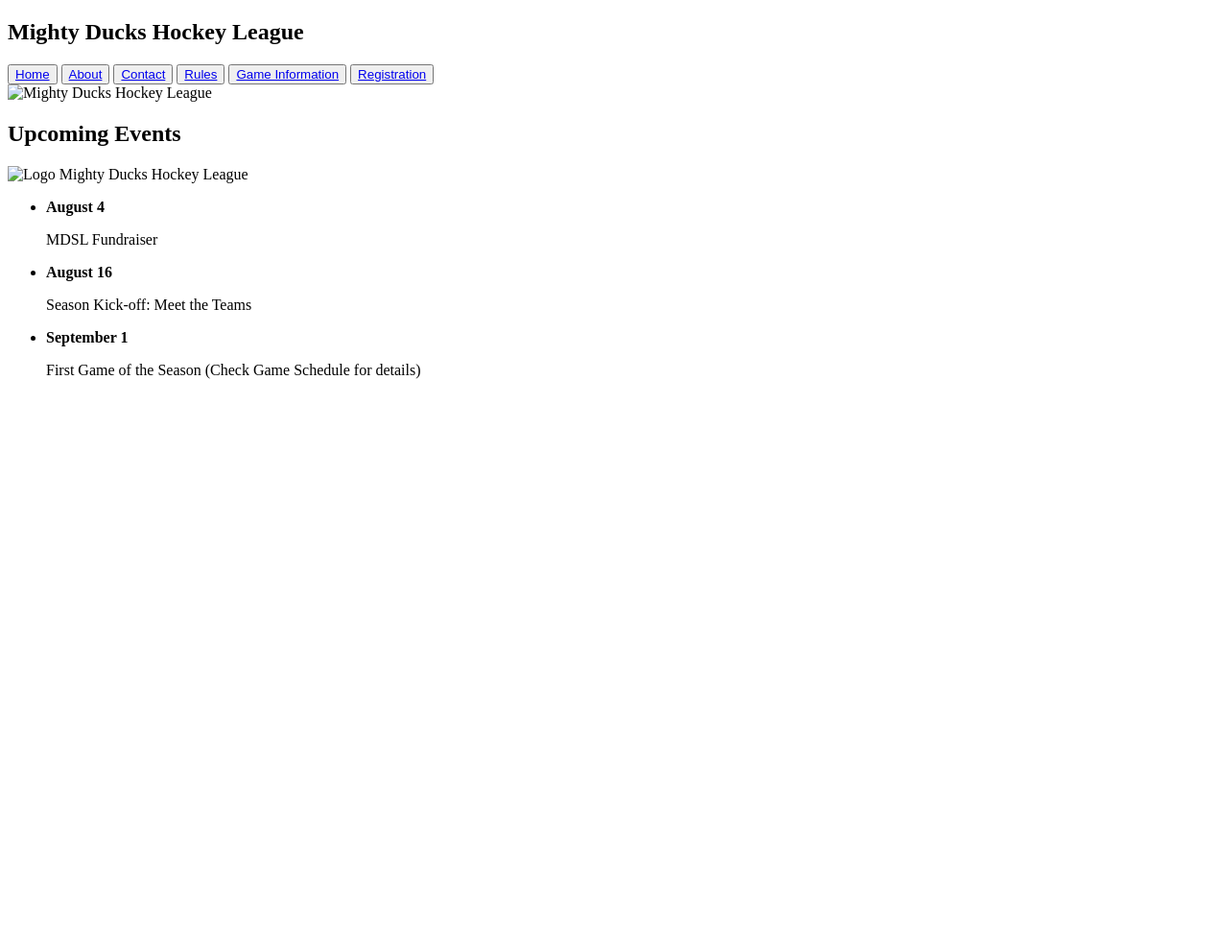
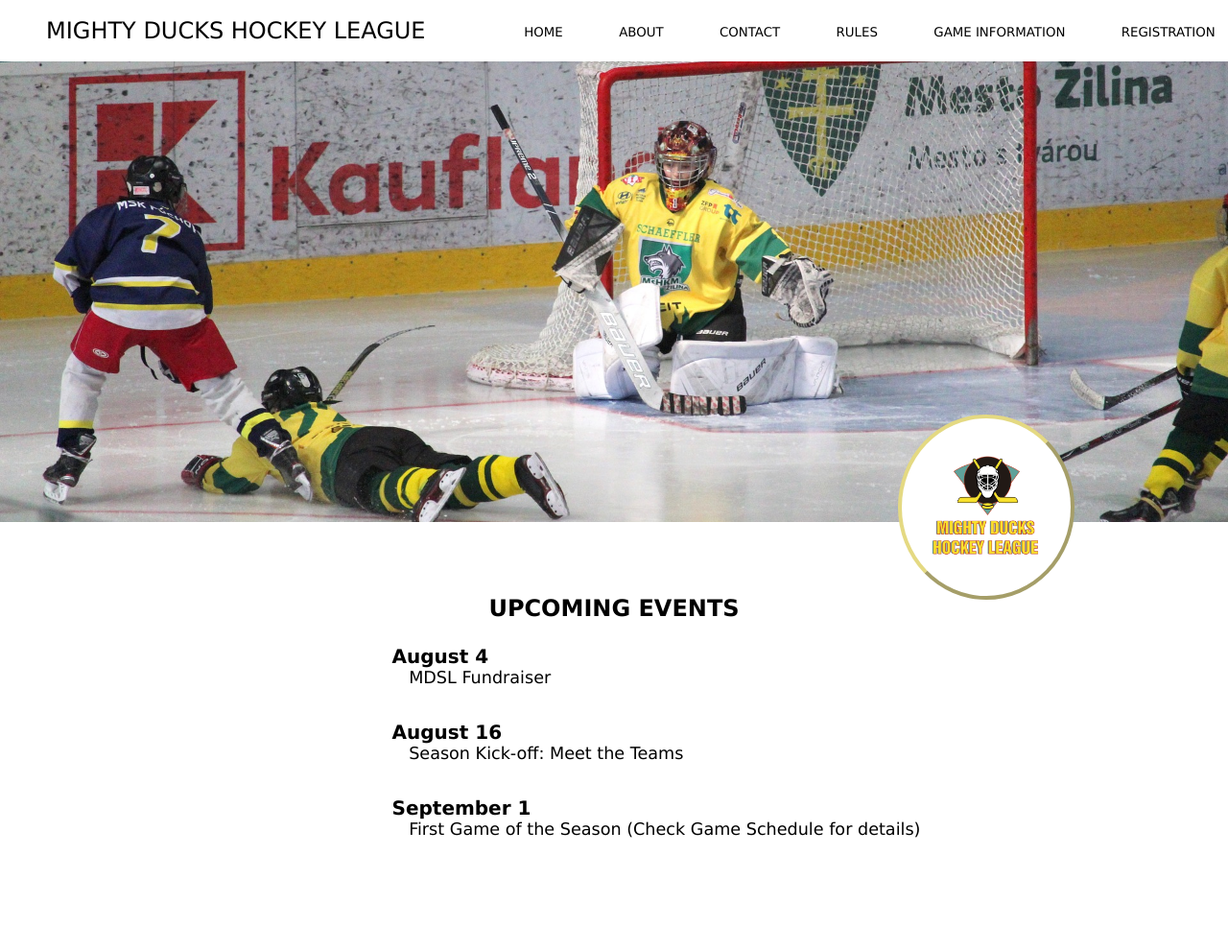
Before and after one commit to IaraCrosetto/MDHL_IARA_CROSETTO, a plain HTML site: page index.html in a window 1280 px wide. Shown: the whole page at 96% size. Before the commit the page ends 800 px from the top, so only its background shows below. Drawn offline with Linux system fonts and the light colour scheme; the site is published under a folder, as on GitHub Pages, so addresses that start at the root find nothing.

Commit message:
Fixed routes

```diff
--- a/index.html
+++ b/index.html
@@ -4,9 +4,9 @@
     <meta charset="UTF-8">
     <meta http-equiv="X-UA-Compatible" content="IE=edge">
     <meta name="viewport" content="width=device-width, initial-scale=1.0">
-    <link rel="icon" href="/assets/imgs/Logo Mighty ducks-01.png" type="png">
+    <link rel="icon" href="./assets/imgs/Logo Mighty ducks-01.png" type="png">
     <!--<link rel="stylesheet" href="styles1.css">-->
-    <link rel="stylesheet" href="/syles/styles2.css">
+    <link rel="stylesheet" href="./syles/styles2.css">
     <title>Mighty Ducks Hockey League</title>
 </head>
 <body>
@@ -16,21 +16,21 @@
                     <h1 class="title">Mighty Ducks Hockey League</h1>
                     <div class="access">
                         <button class="currentSection"><a href="#">Home</a></button>
-                        <button><a href="/aboutMDHL.html">About</a></button>
-                        <button><a href="/contact.html">Contact</a></button>
-                        <button class="moreInformationButton"><a href="/rules.html">Rules</a></button>
-                        <button class="moreInformationButton"><a href="/game_info.html">Game Information</a></button>
-                        <button class="moreInformationButton"><a href="/registration.html">Registration</a></button>
+                        <button><a href="./aboutMDHL.html">About</a></button>
+                        <button><a href="./contact.html">Contact</a></button>
+                        <button class="moreInformationButton"><a href="./rules.html">Rules</a></button>
+                        <button class="moreInformationButton"><a href="./game_info.html">Game Information</a></button>
+                        <button class="moreInformationButton"><a href="./registration.html">Registration</a></button>
                     </div>
             </div>
         </nav>
         <div class="banner">
-            <img src="/assets/imgs/design1_image2.jpg" alt="Mighty Ducks Hockey League">
+            <img src="./assets/imgs/design1_image2.jpg" alt="Mighty Ducks Hockey League">
             <h2>Upcoming Events</h2>
         </div>
         <div class="main">
             <div class="containerLogo">
-                <img class="logo" src="/assets/imgs/Logo Mighty ducks-01.png" alt="Logo Mighty Ducks Hockey League">
+                <img class="logo" src="./assets/imgs/Logo Mighty ducks-01.png" alt="Logo Mighty Ducks Hockey League">
             </div>
             <div class="mainContainer">
                 <div class="homeInformation">
```
Also changed, not shown: aboutMDHL.html (+9 -9 lines), contact.html (+9 -9 lines), game_info.html (+9 -9 lines), registration.html (+7 -7 lines), rules.html (+9 -9 lines).
